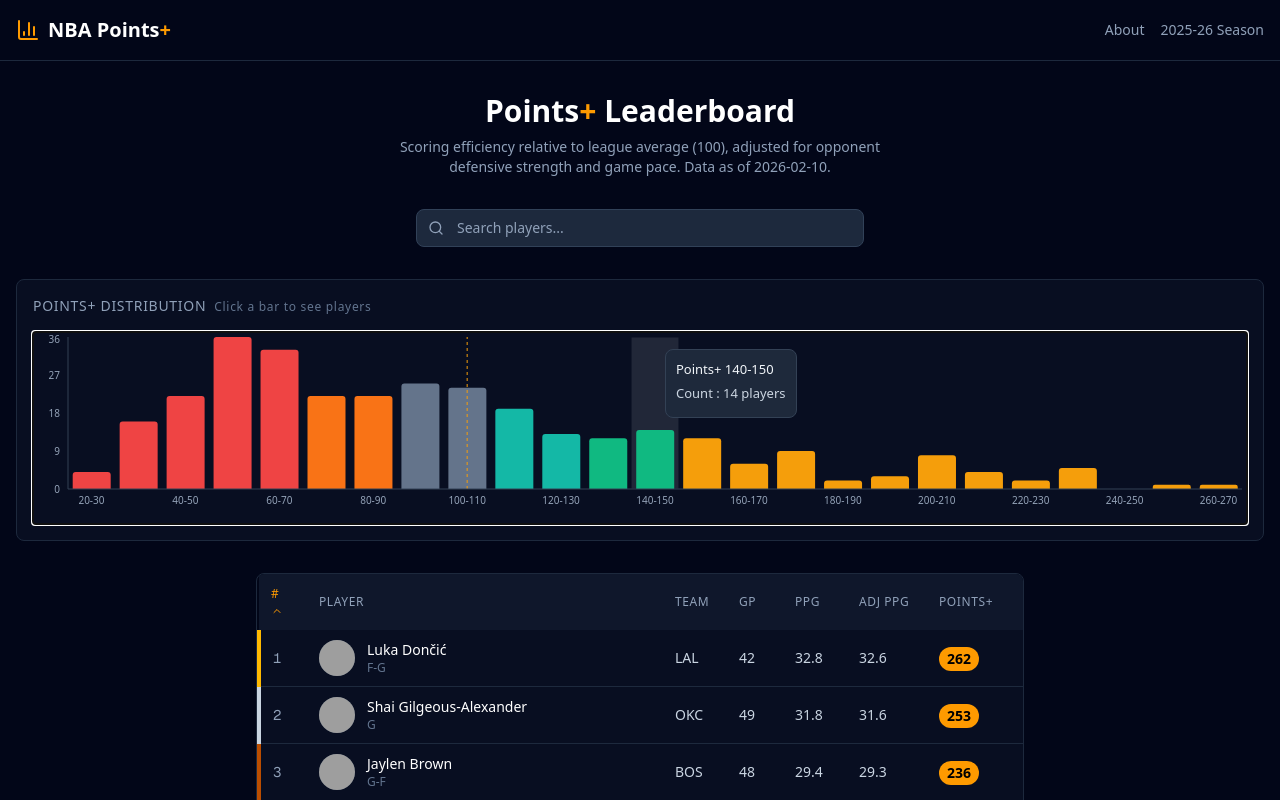
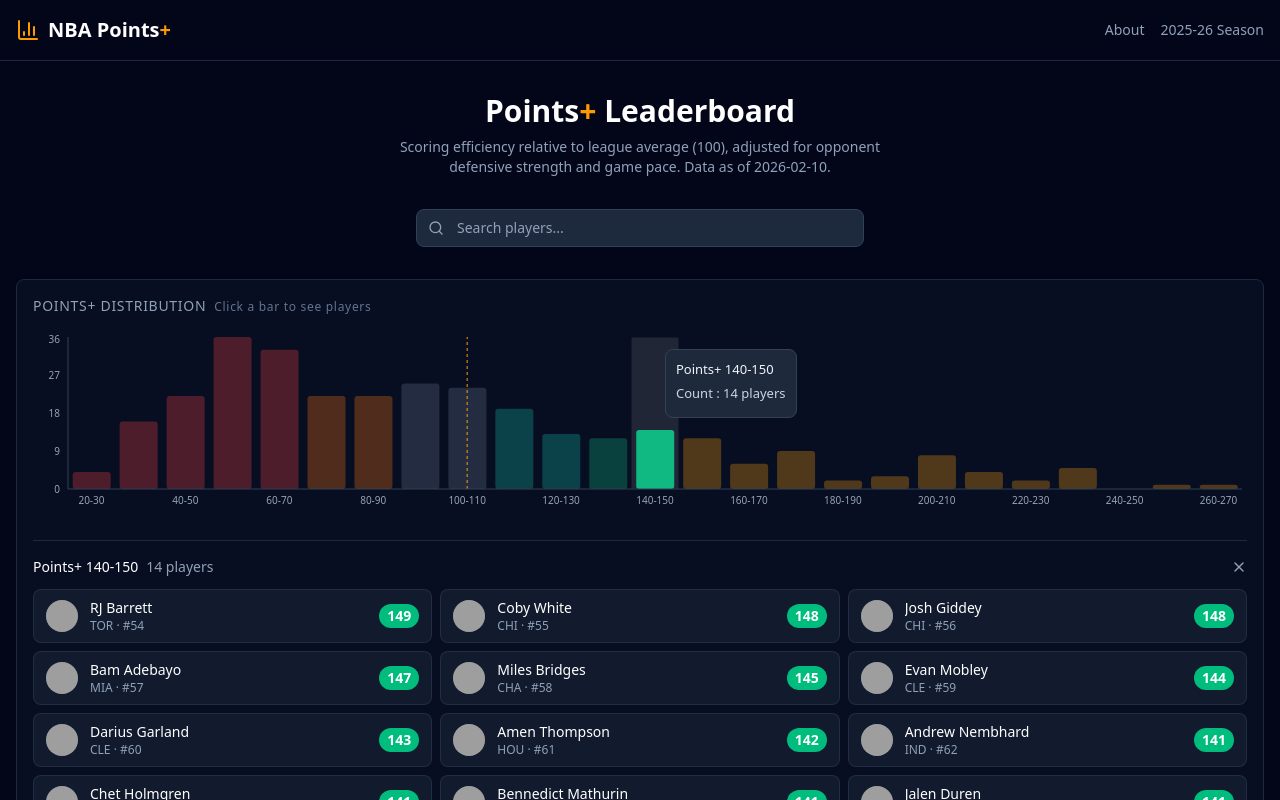
Before and after one commit to jake-p-bennett/nba-points-plus, a Next.js app in the folder web/: page / in a window 1280 px wide. Both pictures are taken after a click on the element 640 px from the left and 428 px from the top of the page. Shown: the top 800 px of the page. Built offline with nearby package versions, Linux system fonts and the light colour scheme; grey boxes are pictures that could not be loaded.

Commit message:
Remove borders that appear when clicking bar chart, update text to reflect appropriate date dynamically.

```diff
--- a/web/src/app/globals.css
+++ b/web/src/app/globals.css
@@ -4,3 +4,10 @@
   --font-sans: var(--font-geist-sans);
   --font-mono: var(--font-geist-mono);
 }
+
+.recharts-wrapper,
+.recharts-wrapper *:focus,
+.recharts-wrapper *:focus-visible {
+  outline: none !important;
+  box-shadow: none !important;
+}
--- a/web/src/components/DistributionChart.tsx
+++ b/web/src/components/DistributionChart.tsx
@@ -27,6 +27,20 @@ export default function DistributionChart({
     if (!entry) return;
     const bin = entry as DistributionBin;
     setSelectedBin((prev) => (prev?.label === bin.label ? null : bin));
+  }
+
+  // Custom bar shape with full-height transparent click target
+  // eslint-disable-next-line @typescript-eslint/no-explicit-any
+  function ClickableBar(props: any) {
+    const { x, y, width, height, fill, opacity, background } = props;
+    const fullY = background?.y ?? 0;
+    const fullHeight = background?.height ?? 0;
+    return (
+      <g style={{ cursor: "pointer" }}>
+        <rect x={x} y={fullY} width={width} height={fullHeight} fill="transparent" />
+        <rect x={x} y={y} width={width} height={height} fill={fill} opacity={opacity} rx={3} ry={3} />
+      </g>
+    );
   }
 
   return (
@@ -74,7 +88,12 @@ export default function DistributionChart({
               stroke="#f59e0b"
               strokeDasharray="3 3"
             />
-            <Bar dataKey="count" radius={[3, 3, 0, 0]} onClick={handleBarClick} style={{ cursor: "pointer" }}>
+            <Bar
+              dataKey="count"
+              shape={<ClickableBar />}
+              background={{ fill: "transparent" }}
+              onClick={handleBarClick}
+            >
               {data.map((entry, index) => (
                 <Cell
                   key={index}
```
Also changed, not shown: 1 other file (tests, documents, lock files or other folders).
